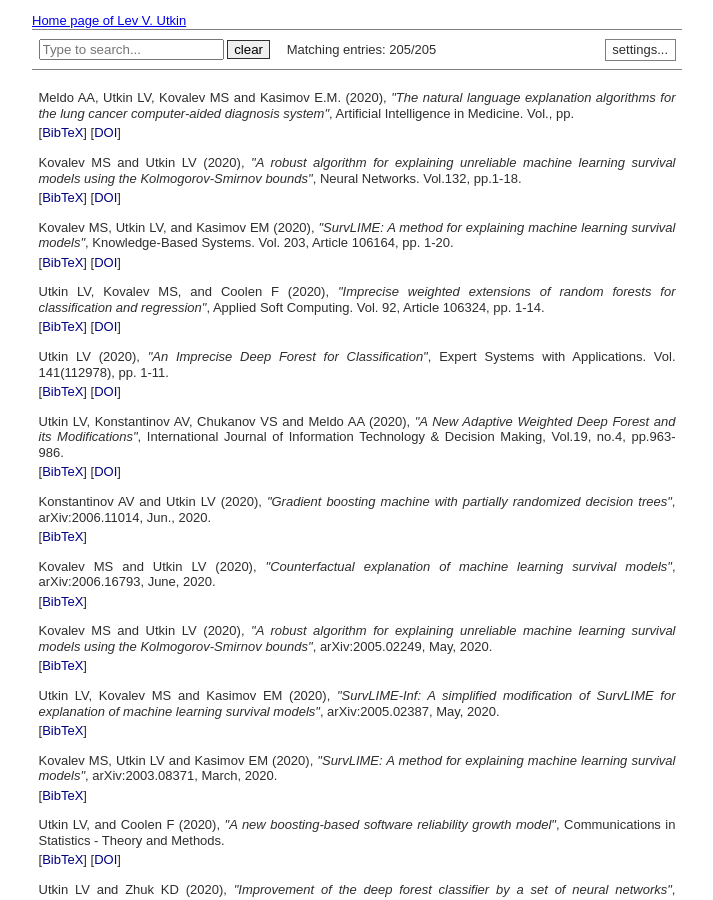
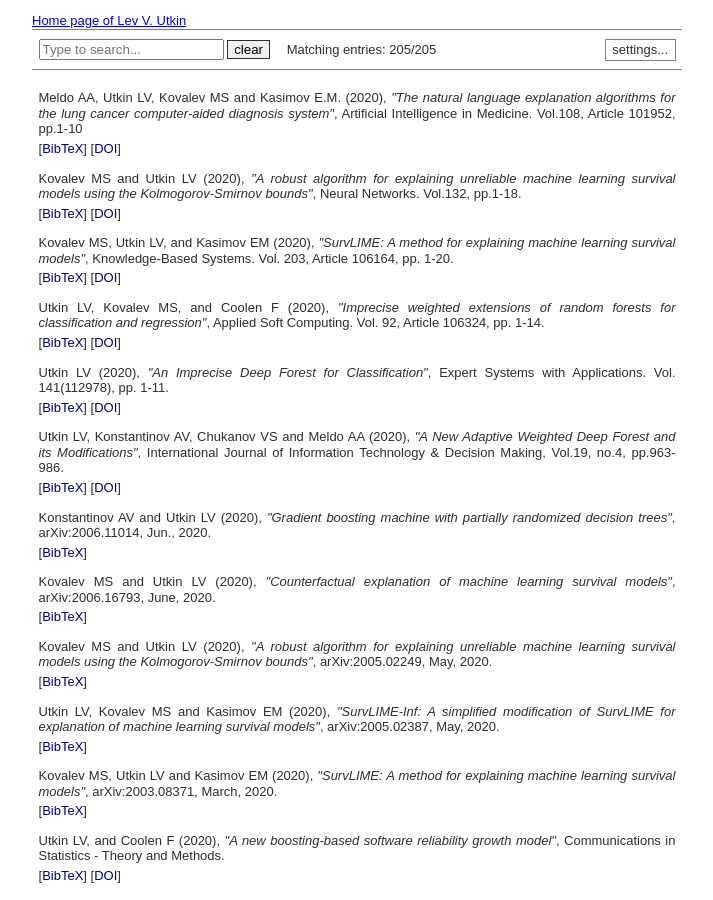
Before and after one commit to levutkin/levutkin.github.io, a Jekyll site: the page publications.html, which Jekyll copies as it is, in a window 1280 px wide and 900 px high. Shown: the whole window, without its empty margins (283-996 px from the left). Built offline with Jekyll 4.4.1, drawn with Linux system fonts in a browser that asks for light colours.

Commit message:
Update publications.html

```diff
--- a/publications.html
+++ b/publications.html
@@ -406,7 +406,7 @@ p.infolinks { margin: 0.3em 0em 0em 0em; padding: 0px; }
 <tbody>
 
 <tr id="Meldo-Utkin-etal-2020" class="entry">
-	<td>Meldo AA, Utkin LV, Kovalev MS and Kasimov E.M. (2020), <i>"The natural language explanation algorithms for the lung cancer computer-aided diagnosis system"</i>, Artificial Intelligence in Medicine.  Vol., pp.
+	<td>Meldo AA, Utkin LV, Kovalev MS and Kasimov E.M. (2020), <i>"The natural language explanation algorithms for the lung cancer computer-aided diagnosis system"</i>, Artificial Intelligence in Medicine. Vol.108, Article 101952, pp.1-10
 	<p class="infolinks"> [<a href="javascript:toggleInfo('Meldo-Utkin-etal-2020','bibtex')">BibTeX</a>] [<a href="https://doi.org/10.1016/j.artmed.2020.101952" target="_blank">DOI</a>]</p>
 	</td>
 </tr>
@@ -418,8 +418,9 @@ p.infolinks { margin: 0.3em 0em 0em 0em; padding: 0px; }
   journal = {Artificial Intelligence in Medicine},
   title   = {The natural language explanation algorithms for the lung cancer computer-aided diagnosis system},
   year    = {2020},
-  pages   = {0--0},
-  volume  = {0},
+  number  = {Article 101952},
+  pages   = {1--10},
+  volume  = {108},
   doi     = {10.1016/j.artmed.2020.101952},
 }
 </pre></td>
```
